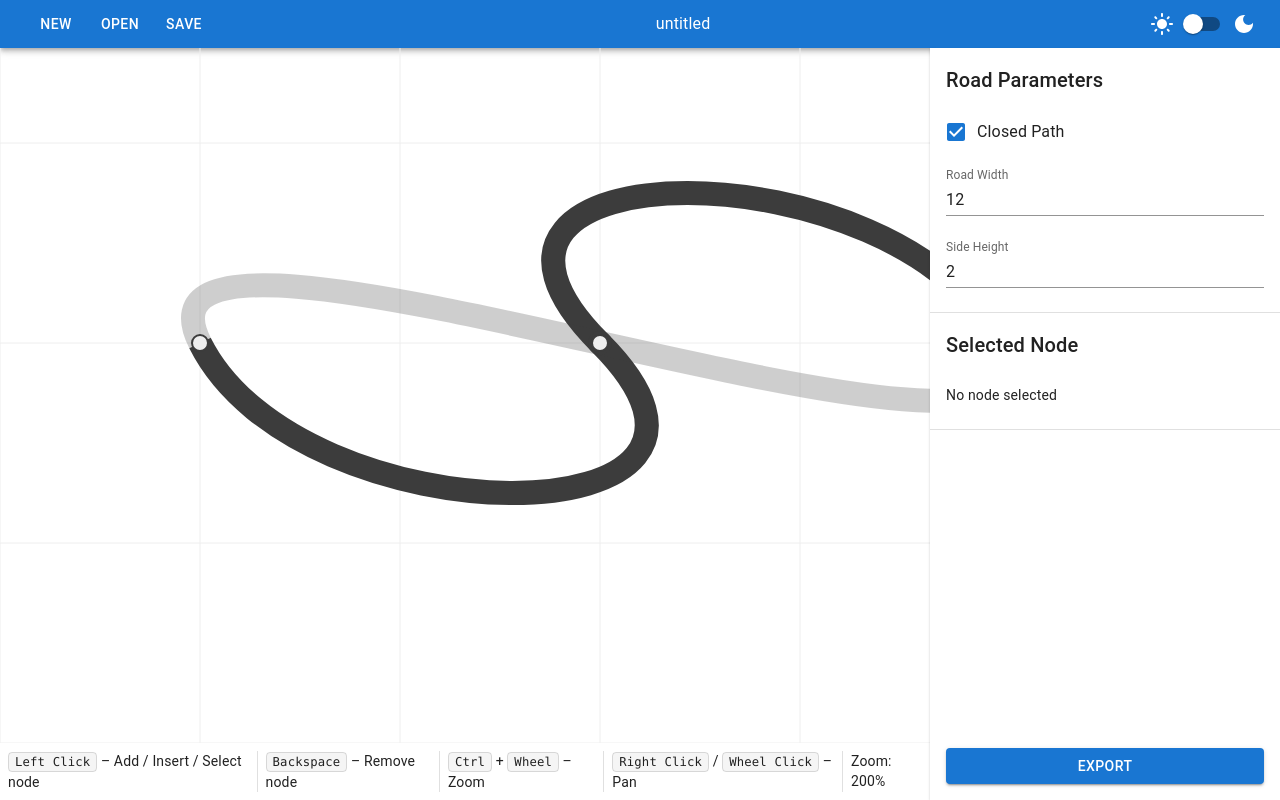
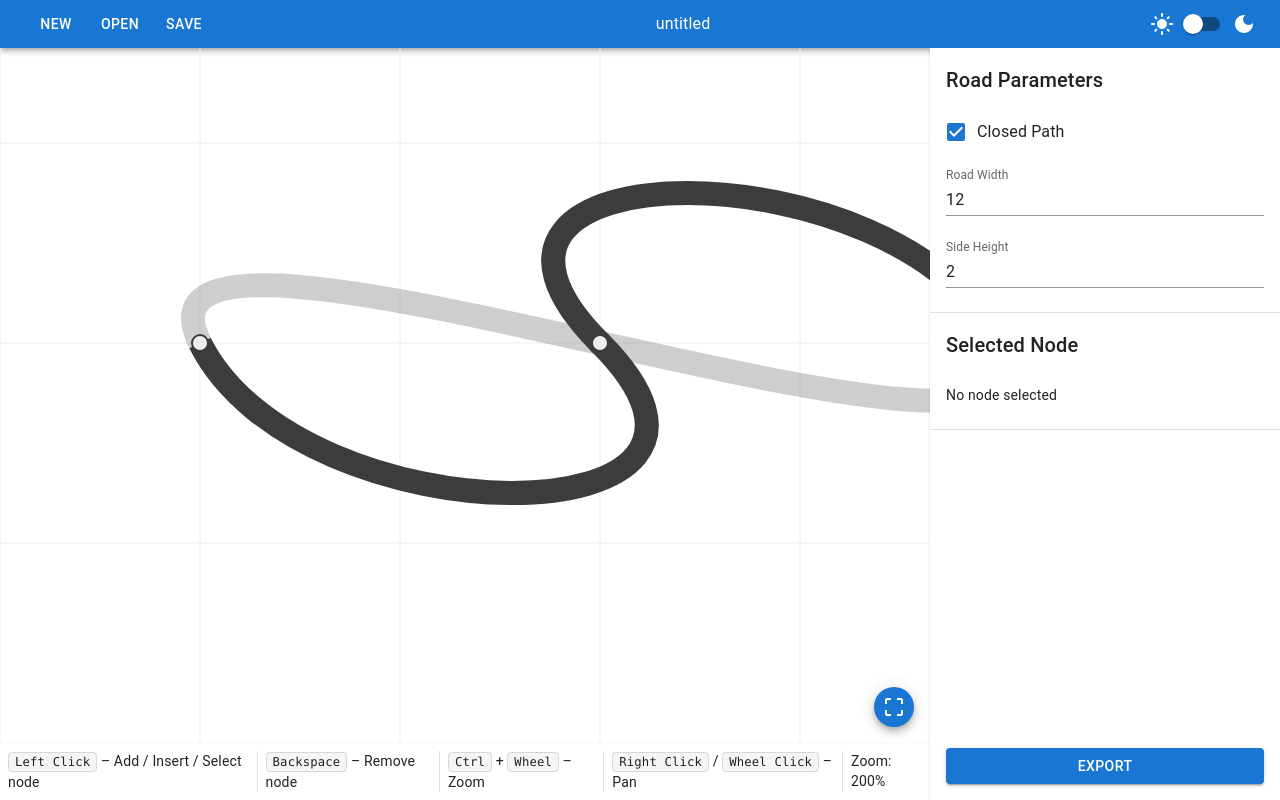
Before and after one commit to Artem-Litkovskyi/spline-road-generator, a React (Vite) app: page / in a window 1280 px wide. Built offline with nearby package versions, Linux system fonts and the light colour scheme.

Commit message:
Add fit to screen

```diff
--- a/src/components/curveEditor/CurveEditor.tsx
+++ b/src/components/curveEditor/CurveEditor.tsx
@@ -1,5 +1,6 @@
 import React, { useMemo, useState } from 'react';
-import { Box } from '@mui/material';
+import { Box, Fab, Tooltip } from '@mui/material';
+import CropFreeIcon from '@mui/icons-material/CropFree';
 
 import { ArmHandle } from './handles/ArmHandle.tsx'
 import { ArrowUpHandle } from './handles/ArrowUpHandle.tsx';
@@ -18,10 +19,10 @@ import { useHandleDrag } from '../../hooks/useHandleDrag.ts';
 import { usePanZoom } from '../../hooks/usePanZoom.ts';
 import { useProjectContext } from '../../hooks/useProjectContext.ts';
 
-import { createCurveNode3 } from '../../geometry/curveNode.ts';
+import { createCurveNode3, getCurveBoundingBox3 } from '../../geometry/curveNode.ts';
 import { createVec3 } from '../../geometry/vec3.ts';
 
-import { curveWorldToSvg, screenToWorld } from '../../utils/svg.ts';
+import { curveWorldToSvg, getFitPanZoom, screenToWorld } from '../../utils/svg.ts';
 
 export function CurveEditor() {
     const {
@@ -36,7 +37,13 @@ export function CurveEditor() {
     const [svg, setSvg] = useState<SVGSVGElement | null>(null);
 
     // Pan and zoom handling
-    const { panZoom, bind: panZoomBind } = usePanZoom(svg);
+    const { panZoom, setPanZoom, bind: panZoomBind } = usePanZoom(svg);
+
+    const fitToScreen = () => {
+        if (!svg) return;
+        const { min, max } = getCurveBoundingBox3(curveNodes);
+        setPanZoom(getFitPanZoom(min.x, min.y, max.x, max.y, svg.clientWidth, svg.clientHeight, roadWidth));
+    }
 
     // Coordinates convertion
     const convertedNodes = useMemo(() => {
@@ -89,6 +96,7 @@ export function CurveEditor() {
 
     return (
         <Box sx={{ flex: 1, display: 'flex', flexDirection: 'column' }}>
+            <Box sx={{ position: 'relative', flex: 1 }}>
                 <svg
                     ref={setSvg}
                     className={'curve-editor'}
@@ -215,6 +223,19 @@ export function CurveEditor() {
                         </g>
                     ))}
                 </svg>
+
+                <Tooltip title='Fit to Screen'>
+                    <Fab
+                        color='primary'
+                        size='small'
+                        sx={{ position: 'absolute', bottom: 16, right: 16 }}
+                        onClick={fitToScreen}
+                    >
+                        <CropFreeIcon />
+                    </Fab>
+                </Tooltip>
+            </Box>
+
             <CurveEditorControlHints zoom={panZoom.zoom} />
         </Box>
     );
--- a/src/index.css
+++ b/src/index.css
@@ -27,7 +27,8 @@ body, #root {
 
 /* Curve Editor */
 .curve-editor {
-  flex: 1;
+  width: 100%;
+  height: 100%;
 }
 
 .curve-editor:focus {
--- a/src/utils/svg.ts
+++ b/src/utils/svg.ts
@@ -51,7 +51,7 @@ export function curveWorldToSvg(curveNodes: CurveNode3[], canvasHeight: number,
     }));
 }
 
-// Smart Zoom
+// Smart Pan and Zoom
 export function zoomAtWorldPoint(
     panZoom: PanZoom,
     svgX: number,
@@ -73,6 +73,38 @@ export function zoomAtWorldPoint(
         panX: svgX - (svgX - panZoom.panX) * actualFactor,
         panY: svgY - canvasHeight + (panZoom.panY + canvasHeight - svgY) * actualFactor,
     };
+}
+
+export function getFitPanZoom(
+    minWorldX: number,
+    minWorldY: number,
+    maxWorldX: number,
+    maxWorldY: number,
+    canvasWidth: number,
+    canvasHeight: number,
+    padding: number = 0
+): PanZoom {
+    const worldWidth = maxWorldX - minWorldX;
+    const worldHeight = maxWorldY - minWorldY;
+
+    if (worldWidth === 0 || worldHeight === 0) {
+        return { panX: 0, panY: 0, zoom: 1 };
+    }
+
+    const availableWidth = canvasWidth - padding * 2;
+    const availableHeight = canvasHeight - padding * 2;
+
+    const zoomX = availableWidth / worldWidth;
+    const zoomY = availableHeight / worldHeight;
+    const zoom = Math.min(zoomX, zoomY);
+
+    const worldCenterX = (minWorldX + maxWorldX) / 2;
+    const worldCenterY = (minWorldY + maxWorldY) / 2;
+
+    const panX = (canvasWidth / 2) - (worldCenterX * zoom);
+    const panY = (worldCenterY * zoom) - (canvasHeight / 2);
+
+    return { panX, panY, zoom };
 }
 
 // SVG Commands
```
Lines whose indentation alone changed are shown as unchanged.
